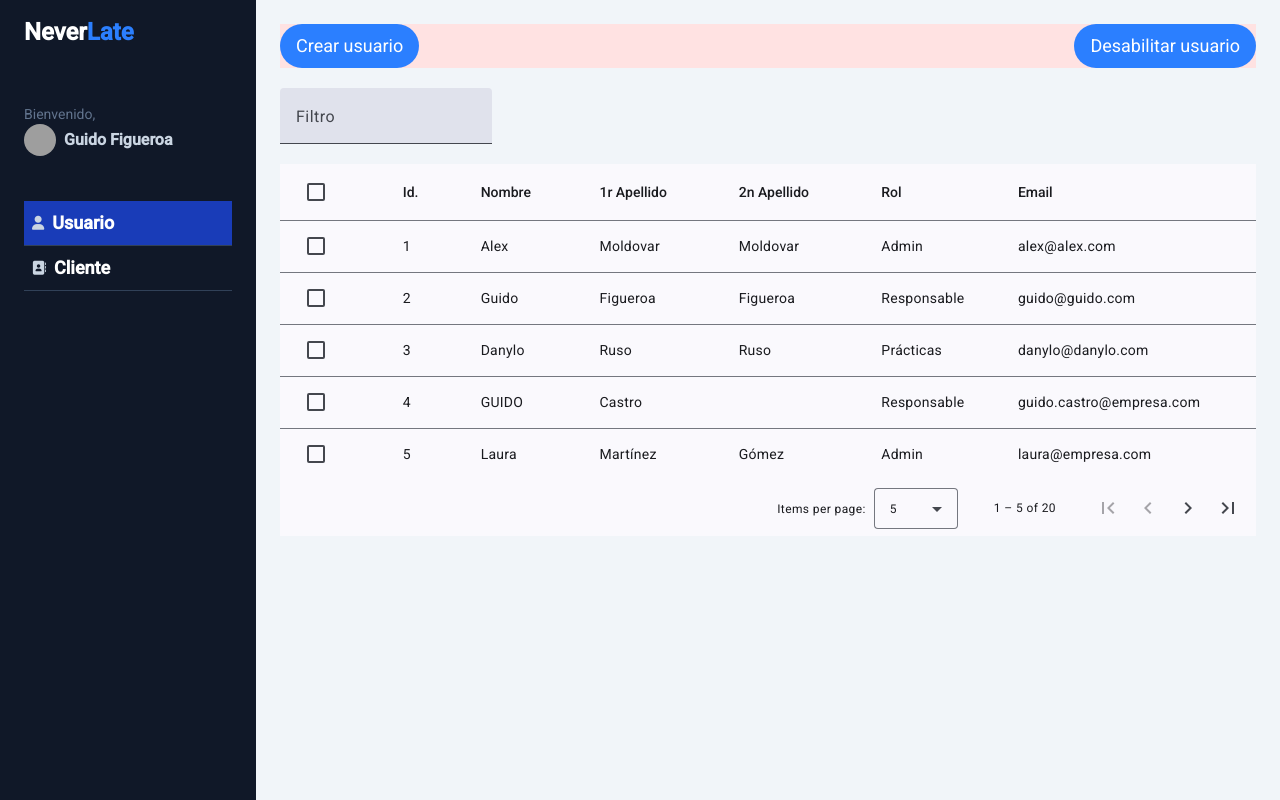
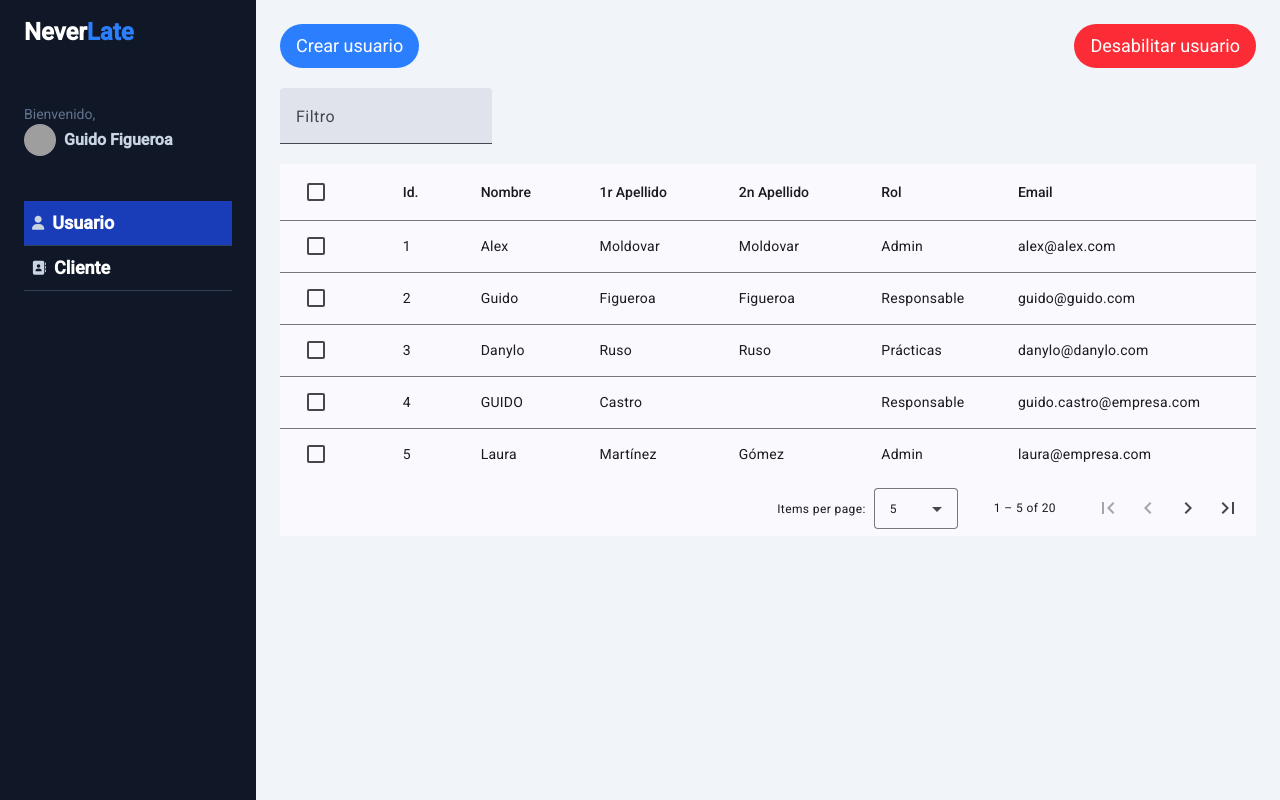
Before and after one commit to GuidoFC/NeverLate, an Angular app: page /dashboard/user in a window 1280 px wide. Built offline with nearby package versions, Linux system fonts and the light colour scheme; grey boxes are pictures that could not be loaded.

Commit message:
a partir de ahora todos los colores de los botones tendran el mismo color

```diff
--- a/src/app/dashboard/components/users-table/users-table.component.html
+++ b/src/app/dashboard/components/users-table/users-table.component.html
@@ -1,14 +1,16 @@
 <div class="flex flex-col">
-  <div class="bg-red-100 flex justify-between">
+  <div class="flex justify-between">
 
     <action-button
       [title]="'Crear usuario'"
-      (enviarSenal)="openDialog()">
+      (enviarSenal)="openDialog()" [colorButton]="'blue'">
     </action-button>
 
+    <!--  TODO pendiente de abrir dialogo para indicar los usuarios
+      seleccionados y que pasaran a deshabilitarse-->
     <action-button
       [title]="'Desabilitar usuario'"
-      (enviarSenal)="openDialog()">
+      (enviarSenal)="openDialog()" [colorButton]="'red'">
     </action-button>
   </div>
 
--- a/src/app/shared/ui/action-button/action-button.html
+++ b/src/app/shared/ui/action-button/action-button.html
@@ -1,4 +1,5 @@
 <button
-  class="w-auto bg-blue-500 hover:bg-blue-700 text-white text-lg py-2 px-4 rounded-full"
+  class="w-auto text-white text-lg py-2 px-4 rounded-full"
+  [class]="chooseColorButton()"
   (click)="onClick()"> {{ title() }}
 </button>
--- /dev/null
+++ b/src/app/shared/ui/action-button/action-button.styles.ts
@@ -0,0 +1,7 @@
+export type ButtonColor = 'blue' | 'red' | 'green';
+
+export const BUTTON_COLOR_CLASSES: Record<ButtonColor, string> = {
+  blue: 'bg-blue-500 hover:bg-blue-700',
+  red: 'bg-red-500 hover:bg-red-700',
+  green: 'bg-green-500 hover:bg-green-700',
+};
--- a/src/app/shared/ui/action-button/action-button.ts
+++ b/src/app/shared/ui/action-button/action-button.ts
@@ -1,4 +1,5 @@
 import {Component, input, output} from '@angular/core';
+import {BUTTON_COLOR_CLASSES, ButtonColor} from './action-button.styles';
 
 @Component({
   selector: 'action-button',
@@ -10,9 +11,14 @@ import {Component, input, output} from '@angular/core';
 export class ActionButton {
 
   title = input.required<string>()
+  colorButton = input.required<ButtonColor>()
   enviarSenal = output<void>();
 
   onClick(): void {
     this.enviarSenal.emit();
   }
+
+  chooseColorButton(): string {
+    return BUTTON_COLOR_CLASSES[this.colorButton()];
+  }
 }
```
